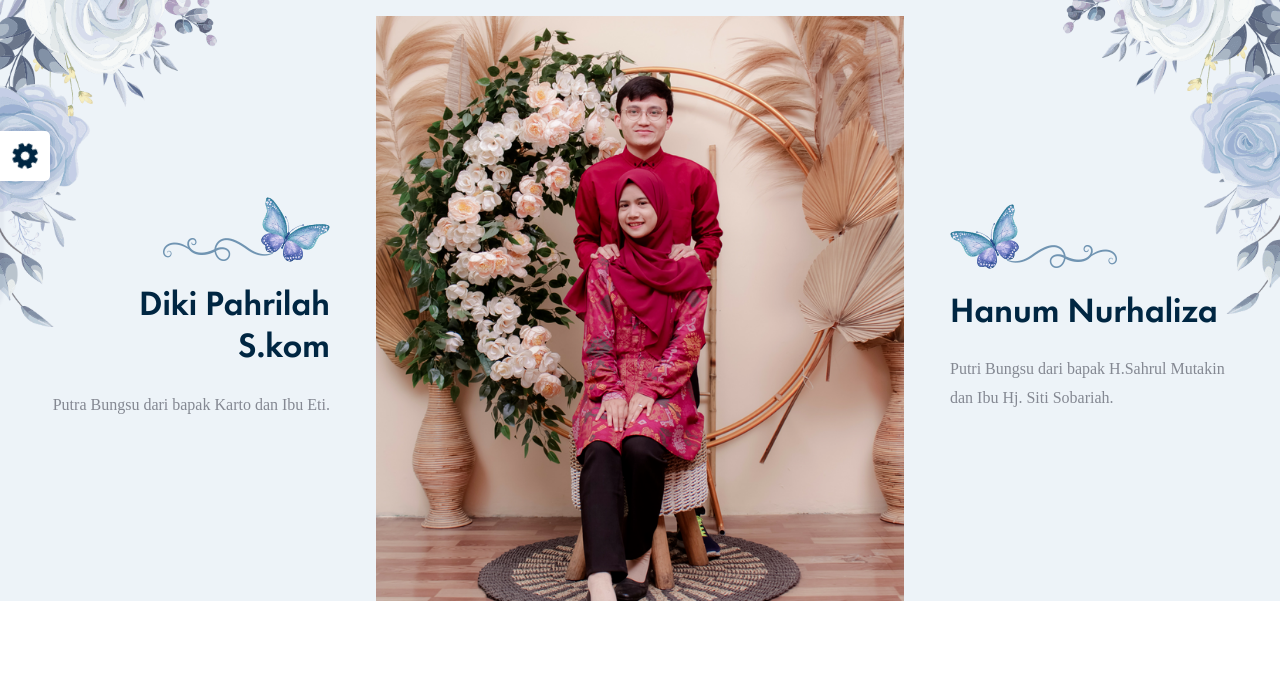
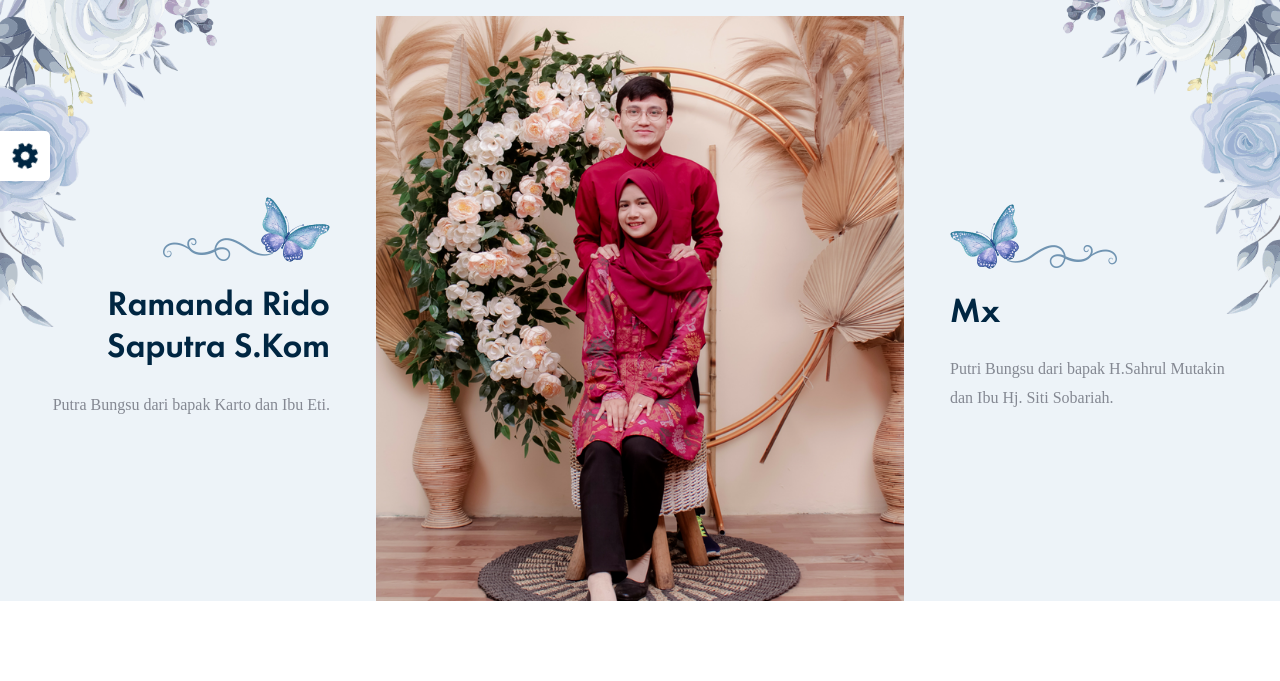
Before and after one commit to ramandaaridogh/wedding-mx, a website: page dist/index.html in a window 1280 px wide. Shown: the part 119-800 px from the top of the page. Drawn offline with Linux system fonts and the light colour scheme; files whose address does not match are found by name; a web font is replaced by a local one.

Commit message:
27052022 - add 2

```diff
--- a/dist/index.html
+++ b/dist/index.html
@@ -236,7 +236,7 @@
                                 <div class="couple-img">
                                     <img src="assets/images/slider/shape5.png" alt="">
                                 </div>
-                                <h3>Diki Pahrilah S.kom</h3>
+                                <h3>Ramanda Rido Saputra S.Kom</h3>
                                 <p>Putra Bungsu dari bapak Karto dan Ibu Eti. </p>
                             </div>
                             <div class="middle-couple-pic">
@@ -246,7 +246,7 @@
                                 <div class="couple-img">
                                     <img src="assets/images/slider/shape6.png" alt="">
                                 </div>
-                                <h3>Hanum Nurhaliza</h3>
+                                <h3>Mx</h3>
                                 <p>Putri Bungsu dari bapak H.Sahrul Mutakin dan Ibu Hj. Siti Sobariah. </p>
                             </div>
                         </div>
```
